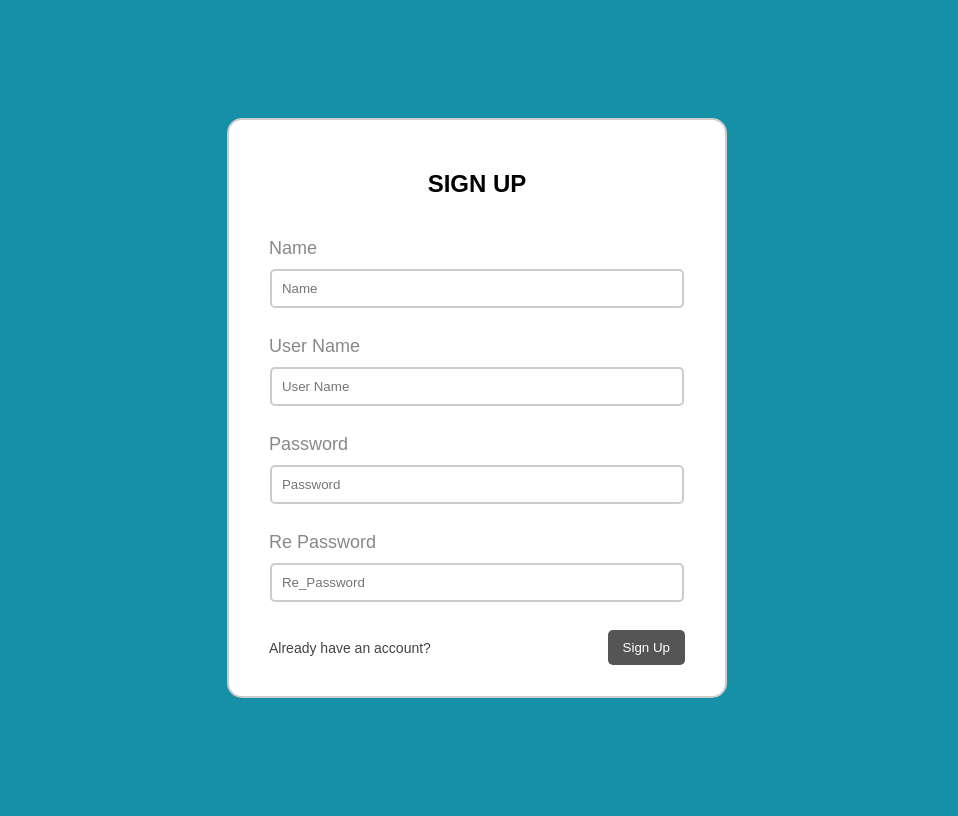
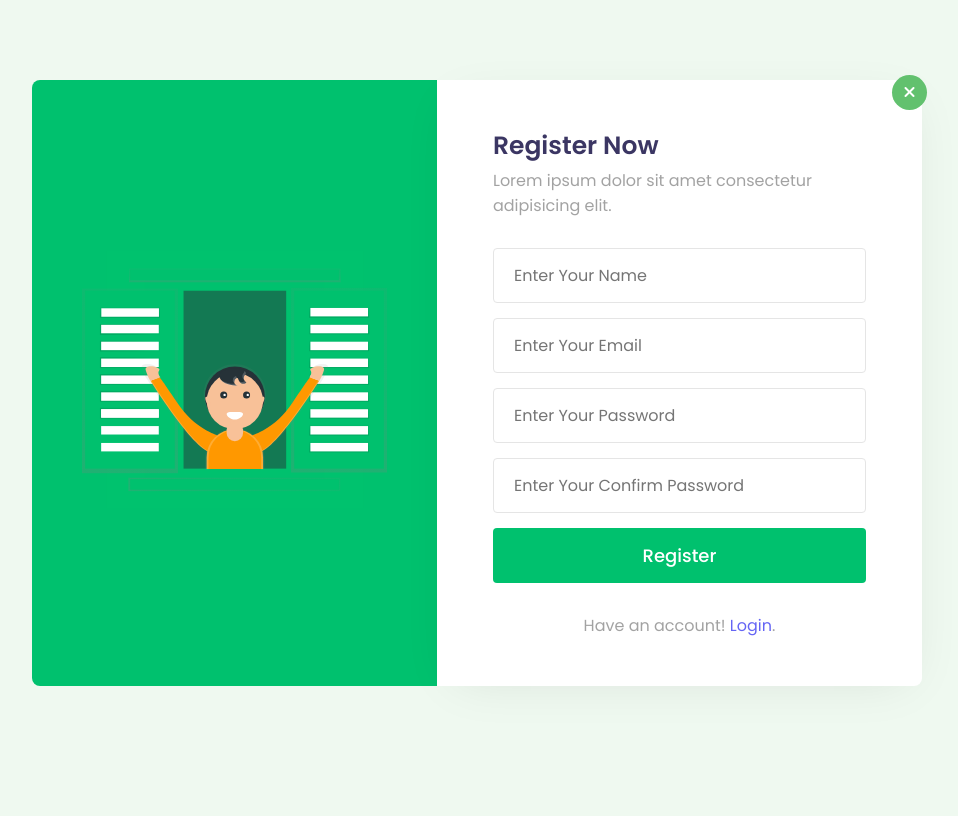
Before and after one commit to chaoyuu/LGA, a PHP site: page /login/register.php in a window 1280 px wide. Shown: the whole page, without its empty margins (163-1121 px from the left). After the commit the page ends 686 px from the top, so only its background shows below. Run offline with PHP 8.4, Linux system fonts and the light colour scheme; some libraries are stand-ins or nearby versions.

Commit message:
Update register.php

```diff
--- a/register.php
+++ b/register.php
@@ -1,57 +1,151 @@
-<!DOCTYPE html>
-<html>
-<head>
-	<title>SIGN UP</title>
-	<link rel="stylesheet" type="text/css" href="style.css">
-</head>
-<body>
-     <form action="signup-check.php" method="post">
-     	<h2>SIGN UP</h2>
-     	<?php if (isset($_GET['error'])) { ?>
-     		<p class="error"><?php echo $_GET['error']; ?></p>
-     	<?php } ?>
-
-          <?php if (isset($_GET['success'])) { ?>
-               <p class="success"><?php echo $_GET['success']; ?></p>
-          <?php } ?>
-
-          <label>Name</label>
-          <?php if (isset($_GET['name'])) { ?>
-               <input type="text"
-                      name="name"
-                      placeholder="Name"
-                      value="<?php echo $_GET['name']; ?>"><br>
-          <?php }else{ ?>
-               <input type="text"
-                      name="name"
-                      placeholder="Name"><br>
-          <?php }?>
-
-          <label>User Name</label>
-          <?php if (isset($_GET['uname'])) { ?>
-               <input type="text"
-                      name="uname"
-                      placeholder="User Name"
-                      value="<?php echo $_GET['uname']; ?>"><br>
-          <?php }else{ ?>
-               <input type="text"
-                      name="uname"
-                      placeholder="User Name"><br>
-          <?php }?>
 
 
-     	<label>Password</label>
-     	<input type="password"
-                 name="password"
-                 placeholder="Password"><br>
+<?php
+    //Import PHPMailer classes into the global namespace
+    //These must be at the top of your script, not inside a function
+    use PHPMailer\PHPMailer\PHPMailer;
+    use PHPMailer\PHPMailer\SMTP;
+    use PHPMailer\PHPMailer\Exception;
 
-          <label>Re Password</label>
-          <input type="password"
-                 name="re_password"
-                 placeholder="Re_Password"><br>
+    session_start();
+    if (isset($_SESSION['SESSION_EMAIL'])) {
+        header("Location: welcome.php");
+        die();
+    }
 
-     	<button type="submit">Sign Up</button>
-          <a href="index.php" class="ca">Already have an account?</a>
-     </form>
+    //Load Composer's autoloader
+    require 'vendor/autoload.php';
+
+    include 'config.php';
+    $msg = "";
+
+    if (isset($_POST['submit'])) {
+        $name = mysqli_real_escape_string($conn, $_POST['name']);
+        $email = mysqli_real_escape_string($conn, $_POST['email']);
+        $password = mysqli_real_escape_string($conn, md5($_POST['password']));
+        $confirm_password = mysqli_real_escape_string($conn, md5($_POST['confirm-password']));
+        $code = mysqli_real_escape_string($conn, md5(rand()));
+
+        if (mysqli_num_rows(mysqli_query($conn, "SELECT * FROM users WHERE email='{$email}'")) > 0) {
+            $msg = "<div class='alert alert-danger'>{$email} - This email address has been already exists.</div>";
+        } else {
+            if ($password === $confirm_password) {
+                $sql = "INSERT INTO users (name, email, password, code) VALUES ('{$name}', '{$email}', '{$password}', '{$code}')";
+                $result = mysqli_query($conn, $sql);
+
+                if ($result) {
+                    echo "<div style='display: none;'>";
+                    //Create an instance; passing `true` enables exceptions
+                    $mail = new PHPMailer(true);
+
+                    try {
+                        //Server settings
+                        $mail->SMTPDebug = SMTP::DEBUG_SERVER;                      //Enable verbose debug output
+                        $mail->isSMTP();                                            //Send using SMTP
+                        $mail->Host       = 'smtp.gmail.com';                     //Set the SMTP server to send through
+                        $mail->SMTPAuth   = true;                                   //Enable SMTP authentication
+                        $mail->Username   = 'chaoyu995@gmail.com';                     //SMTP username
+                        $mail->Password   = 'ycy929979';                               //SMTP password
+                        $mail->SMTPSecure = PHPMailer::ENCRYPTION_SMTPS;            //Enable implicit TLS encryption
+                        $mail->Port       = 465;                                    //TCP port to connect to; use 587 if you have set `SMTPSecure = PHPMailer::ENCRYPTION_STARTTLS`
+
+                        //Recipients
+                        $mail->setFrom('chaoyu995@gmail.com');
+                        $mail->addAddress($email);
+
+                        //Content
+                        $mail->isHTML(true);                                  //Set email format to HTML
+                        $mail->Subject = 'no reply';
+                        $mail->Body    = 'Here is the verification link <b><a href="http://localhost/login/?verification='.$code.'">http://localhost/login/?verification='.$code.'</a></b>';
+
+                        $mail->send();
+                        echo 'Message has been sent';
+                    } catch (Exception $e) {
+                        echo "Message could not be sent. Mailer Error: {$mail->ErrorInfo}";
+                    }
+                    echo "</div>";
+                    $msg = "<div class='alert alert-info'>We've send a verification link on your email address.</div>";
+                } else {
+                    $msg = "<div class='alert alert-danger'>Something wrong went.</div>";
+                }
+            } else {
+                $msg = "<div class='alert alert-danger'>Password and Confirm Password do not match</div>";
+            }
+        }
+    }
+?>
+
+<!DOCTYPE html>
+<html lang="zxx">
+
+<head>
+    <title>Public  schools address to LGA Mapping</title>
+    <!-- Meta tag Keywords -->
+    <meta name="viewport" content="width=device-width, initial-scale=1">
+    <meta charset="UTF-8" />
+    <meta name="keywords"
+        content="Login Form" />
+    <!-- //Meta tag Keywords -->
+
+    <link href="//fonts.googleapis.com/css2?family=Poppins:wght@300;400;500;600&display=swap" rel="stylesheet">
+
+    <!--/Style-CSS -->
+    <link rel="stylesheet" href="css/style.css" type="text/css" media="all" />
+    <!--//Style-CSS -->
+
+    <script src="https://kit.fontawesome.com/af562a2a63.js" crossorigin="anonymous"></script>
+
+</head>
+
+<body>
+
+    <!-- form section start -->
+    <section class="w3l-mockup-form">
+        <div class="container">
+            <!-- /form -->
+            <div class="workinghny-form-grid">
+                <div class="main-mockup">
+                    <div class="alert-close">
+                        <span class="fa fa-close"></span>
+                    </div>
+                    <div class="w3l_form align-self">
+                        <div class="left_grid_info">
+                            <img src="images/image2.svg" alt="">
+                        </div>
+                    </div>
+                    <div class="content-wthree">
+                        <h2>Register Now</h2>
+                        <p>Lorem ipsum dolor sit amet consectetur adipisicing elit. </p>
+                        <?php echo $msg; ?>
+                        <form action="" method="post">
+                            <input type="text" class="name" name="name" placeholder="Enter Your Name" value="<?php if (isset($_POST['submit'])) { echo $name; } ?>" required>
+                            <input type="email" class="email" name="email" placeholder="Enter Your Email" value="<?php if (isset($_POST['submit'])) { echo $email; } ?>" required>
+                            <input type="password" class="password" name="password" placeholder="Enter Your Password" required>
+                            <input type="password" class="confirm-password" name="confirm-password" placeholder="Enter Your Confirm Password" required>
+                            <button name="submit" class="btn" type="submit">Register</button>
+                        </form>
+                        <div class="social-icons">
+                            <p>Have an account! <a href="index.php">Login</a>.</p>
+                        </div>
+                    </div>
+                </div>
+            </div>
+            <!-- //form -->
+        </div>
+    </section>
+    <!-- //form section start -->
+
+    <script src="js/jquery.min.js"></script>
+    <script>
+        $(document).ready(function (c) {
+            $('.alert-close').on('click', function (c) {
+                $('.main-mockup').fadeOut('slow', function (c) {
+                    $('.main-mockup').remove();
+                });
+            });
+        });
+    </script>
+
 </body>
+
 </html>
```
